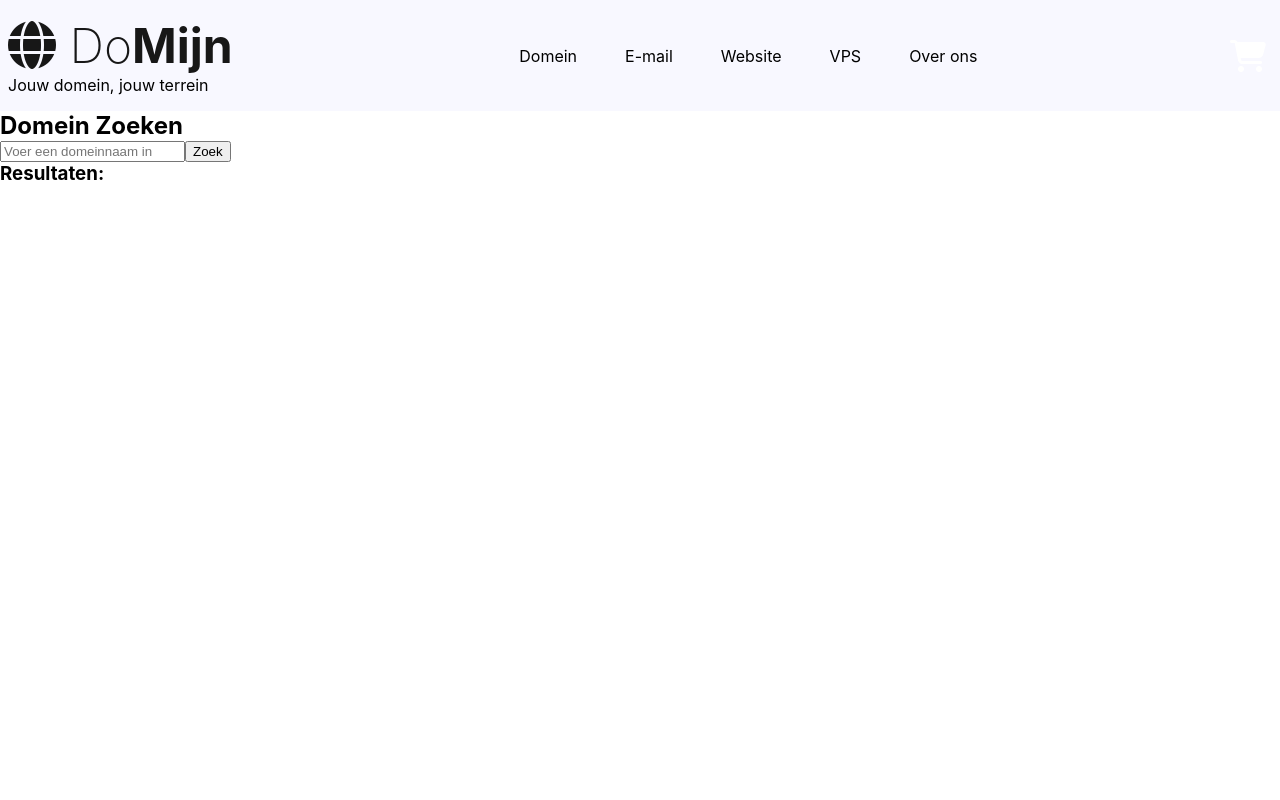
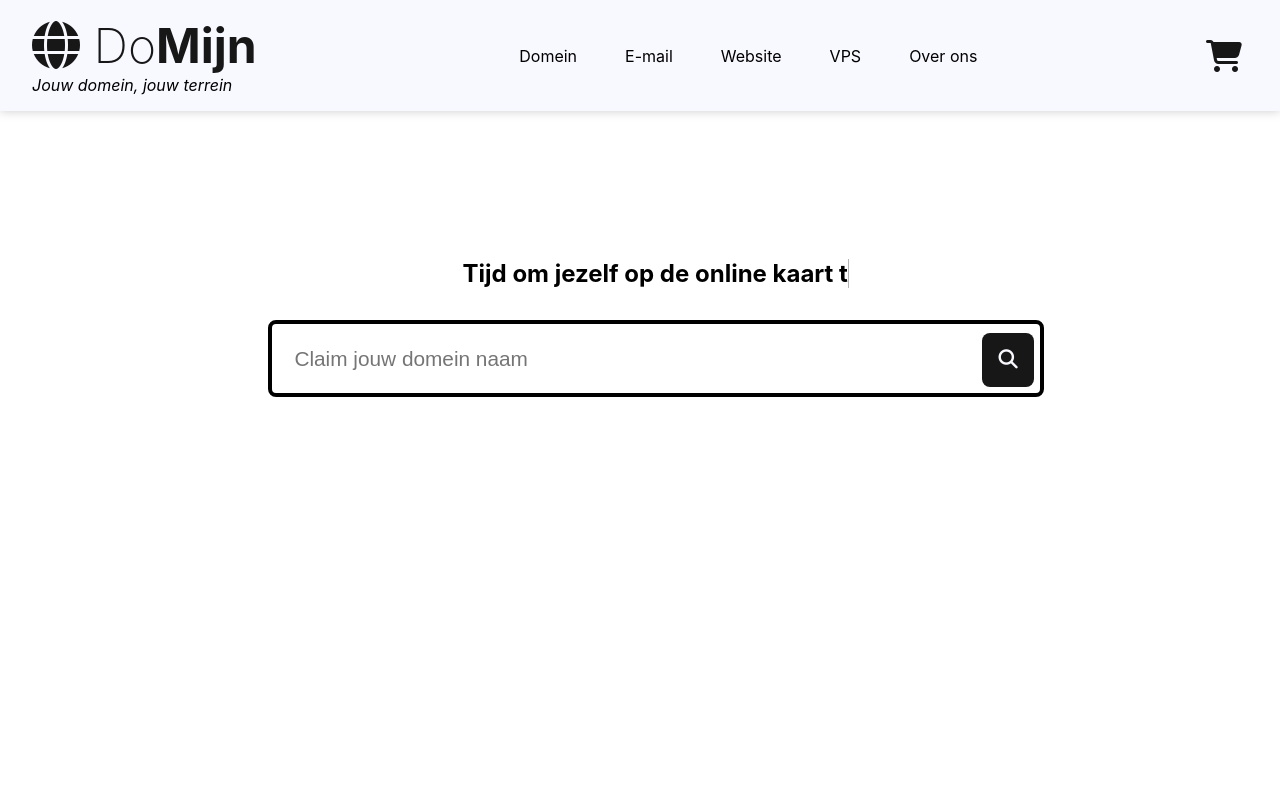
Before and after one commit to AliAhmed205/domain-searcher, a React (Create React App) app: page / in a window 1280 px wide. Shown: the top 800 px of the page. Built offline with nearby package versions, Linux system fonts and the light colour scheme.

Commit message:
Added animated H1 to Hero section of the main.

```diff
--- a/src/components/Header/Header.css
+++ b/src/components/Header/Header.css
@@ -1,10 +1,13 @@
 header {
+
   & nav {
     width: 100%;
     display: flex;
     align-items: center;
     background-color: var(--domijn-white);
-    padding: 1rem .5rem;
+    padding: 1rem 2rem;
+    position: fixed;
+    box-shadow: 0 0 10px #ccc;
 
     & div {
 
@@ -15,10 +18,17 @@ header {
         font-size: 3rem;
         color: var(--domijn-black);
         font-weight: 200;
+
+
+        & img {
+          width: 10%;
+          filter:grayscale(1);
+        }
     }
 
     & p {
       margin: 0;
+      font-style: italic;
     }
 
     }
@@ -29,6 +39,25 @@ header {
 
       & li {
         list-style-type: none;
+        position: relative;
+
+        &::before {
+          content: "";
+          position: absolute;
+          bottom: -.2rem;
+          width: 0%;
+          left: 0rem;
+          height: 2px;
+          border-radius: 1rem;
+          background-color: var(--domijn-black);
+          transition: .2s;
+        }
+
+        &:hover {
+          &::before {
+            width: 100%;
+          }
+        }
       }
     }
 
@@ -39,7 +68,7 @@ header {
       border: none;
 
       & i {
-        color: white;
+        color: var(--domijn-black);
         font-size: 2rem;
       }
     }
--- a/src/components/Header/Header.jsx
+++ b/src/components/Header/Header.jsx
@@ -7,6 +7,7 @@ const Header = () => {
       <header>
         <nav>
           <div className="logo">
+
             <a href="/"><i className="fa-solid fa-globe"></i> Do<b>Mijn</b></a>
             <p>Jouw domein, jouw terrein</p>
           </div>
--- a/src/components/Main/DomainSearch.jsx
+++ b/src/components/Main/DomainSearch.jsx
@@ -102,19 +102,21 @@ const DomainSearch = () => {
 
   return (
     <div>
-      <h2>Domein Zoeken</h2>
+      <section className="search-container">
+          <h1>Tijd om jezelf op de online kaart te zetten.</h1>
+        <div>
       <input
         type="text"
-        placeholder="Voer een domeinnaam in"
+        placeholder="Claim jouw domein naam"
         value={domainInput}
         onChange={(e) => setDomainInput(e.target.value)}
       />
-      <button onClick={searchDomains}>Zoek</button>
+      <button onClick={searchDomains}> <i className="fa-solid fa-magnifying-glass"></i> </button>
+      </div>
 
       {error && <p style={{ color: "red" }}>{error}</p>}
-
+      </section>
       <div>
-        <h3>Resultaten:</h3>
         <ul>
           {results.map((domain, index) => (
             <li key={index}>
--- a/src/components/Main/Main.css
+++ b/src/components/Main/Main.css
@@ -1,3 +1,7 @@
+main {
+  padding: 8em 2em 0;
+}
+
 .cart-container {
   position: absolute;
   right: 0;
@@ -14,3 +18,67 @@
   bottom: -20rem;
   right: 0;
 }
+
+.search-container {
+  width: calc(100vw - 2em);
+  height: 50vh;
+  display: flex;
+  justify-content: center;
+  align-items: center;
+  flex-direction: column;
+  gap: 2rem;
+
+  & h1 {
+    /* margin-inline: auto; */
+    overflow: hidden;
+    white-space: nowrap;
+    border-right: 1px solid;
+    animation: typing 3s steps(45) forwards,
+    blink 1s infinite;
+  }
+
+  & div {
+
+    border: solid .3rem black;
+    border-radius: .5rem;
+    padding: .4rem;
+
+    & input {
+      width: 55vw;
+      padding: 1rem 1rem;
+      font-size: 1.3rem;
+      border: none;
+
+      &:focus {
+        outline: none;
+      }
+    }
+
+    & button {
+      font-size: 1.2rem;
+      border-radius: .5rem;
+      padding: 1rem;
+      border: none;
+      background-color: var(--domijn-black);
+      & i {
+        color: var(--domijn-white);
+      }
+    }
+  }
+}
+
+@keyframes typing {
+  from {
+    width: 0;
+  }
+  to {
+    width: 31%;
+  }
+}
+
+@keyframes blink {
+  50% {
+    border-color: transparent;
+  }
+
+}
```
